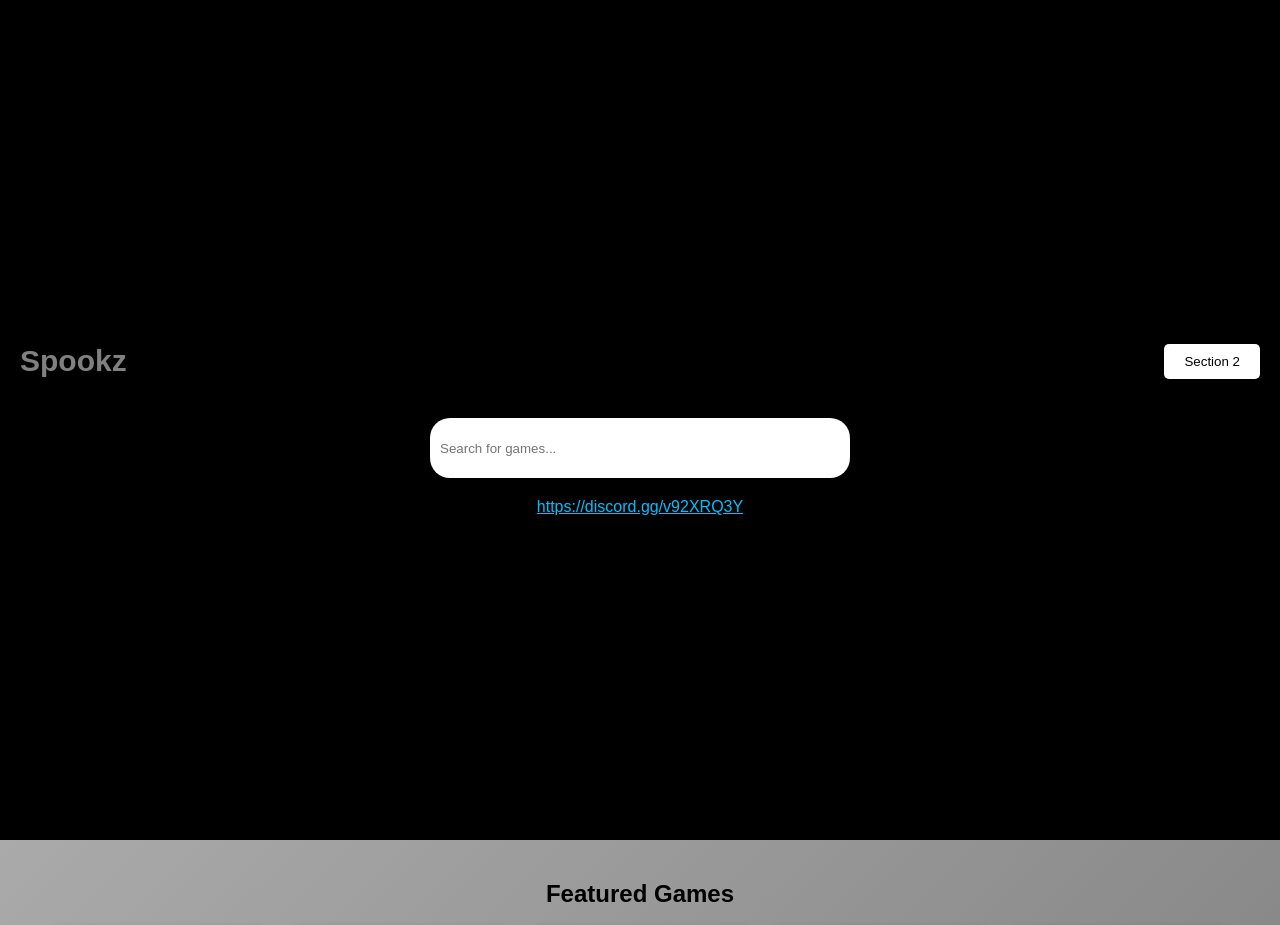
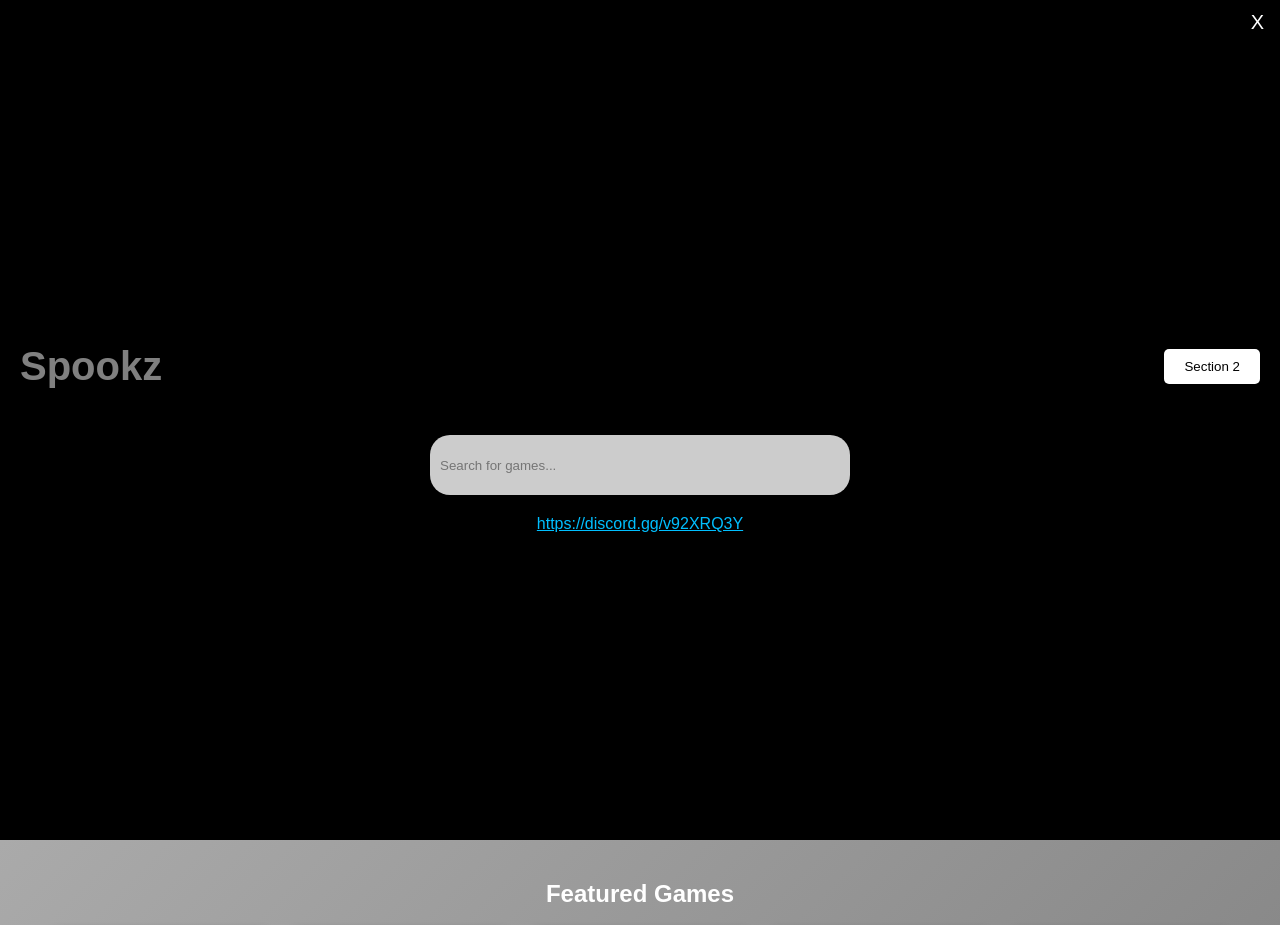
Before and after one commit to Spookz2/spookz.github.io, a plain HTML site: page index.html in a window 1280 px wide. Shown: the top 925 px of the page. Drawn offline with Linux system fonts and the light colour scheme.

Commit message:
Update index.html

```diff
--- a/index.html
+++ b/index.html
@@ -57,7 +57,9 @@
             border: none;
             border-radius: 20px;
             padding: 10px;
-            margin-top: 20px;
+            margin-top: 10px;
+            background-color: #ccc; /* Grey background for search bar */
+            color: #000; /* Text color */
         }
         .search-suggestions {
             display: none; /* Hide suggestions initially */
@@ -83,6 +85,7 @@
             justify-content: space-between;
             align-items: center;
             width: 100%;
+            padding: 10px;
         }
         .section2 {
             background: linear-gradient(135deg, #aaa, #777);
@@ -262,7 +265,6 @@
                     suggestionItem.classList.add('suggestion');
                     suggestionItem.textContent = game.name;
                     suggestionItem.onclick = () => {
-                        window.location.href = '#section2';
                         showSection2(); // Go to Section 2
                     };
                     suggestionsContainer.appendChild(suggestionItem);
@@ -287,7 +289,7 @@
 
     <div class="section section1">
         <div class="header">
-            <h1 style="color: grey; font-size: 30px;">Spookz</h1>
+            <h1 style="color: grey; font-size: 40px;">Spookz</h1> <!-- Increased size -->
             <button class="community-button" onclick="showSection2(); this.classList.add('underline')">Section 2</button>
         </div>
 
@@ -300,7 +302,8 @@
     </div>
 
     <div class="section section2">
-        <h2>Featured Games</h2>
+        <button class="close-popup" onclick="showSection1()">X</button> <!-- Button to go back to Section 1 -->
+        <h2 style="color: white;">Featured Games</h2>
         <div class="game-list">
             <!-- Game Cards -->
             <div class="game-card">
```
